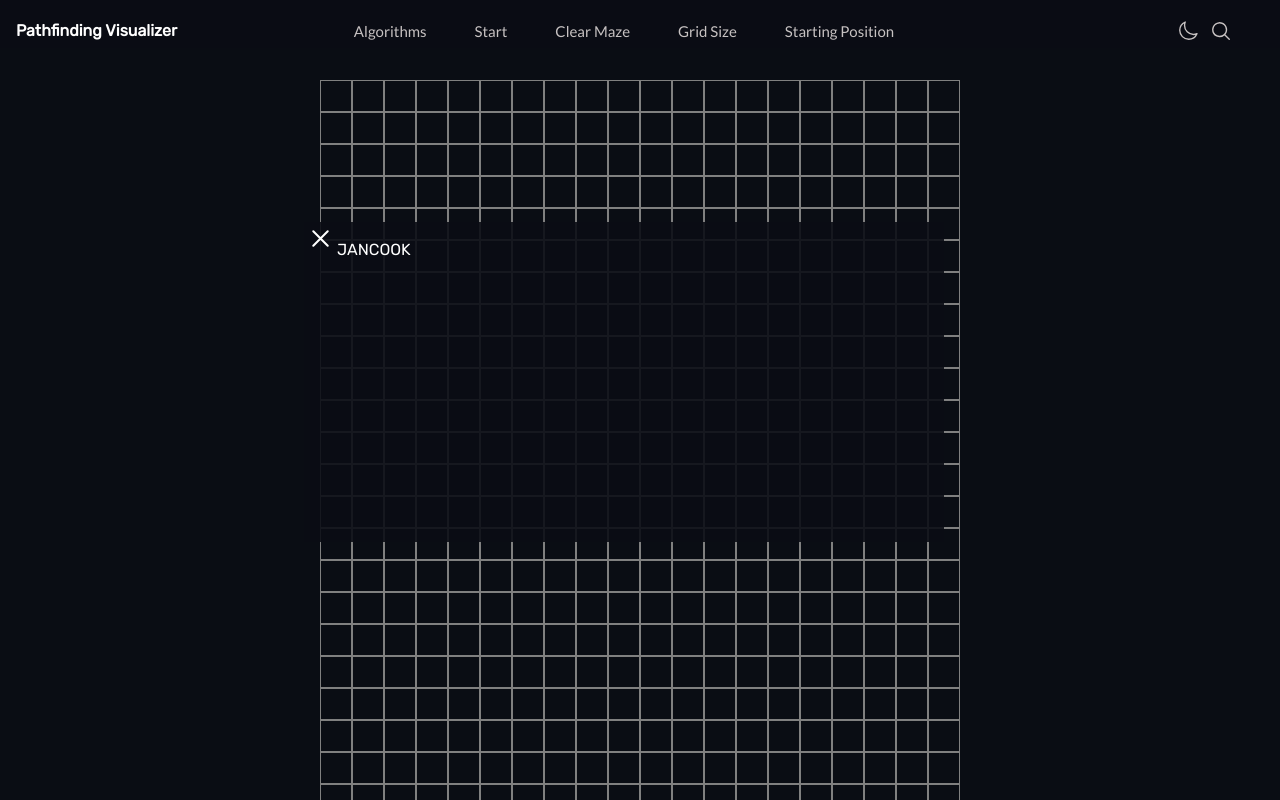
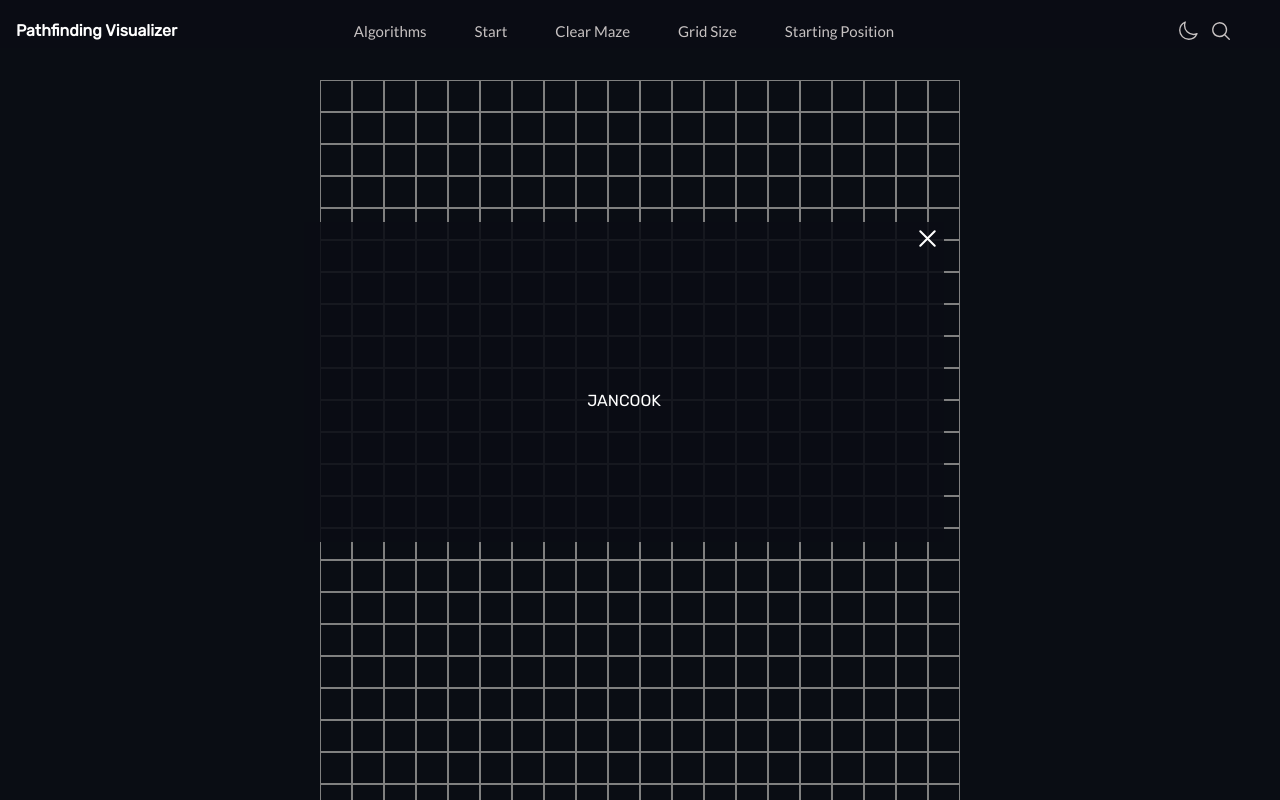
Before and after one commit to jacksonfernando/pathfinding-visualizer, a Next.js app: page / in a window 1280 px wide. Shown: the top 800 px of the page. Built offline with nearby package versions, Linux system fonts and the light colour scheme.

Commit message:
move close icon to right

```diff
--- a/src/components/modal/index.js
+++ b/src/components/modal/index.js
@@ -4,13 +4,17 @@ import { IoCloseOutline } from "react-icons/io5";
 const Modal = ({ content, open, setIsModalOpen }) => {
   return open && (
     <div className={modalStyle.container}>
+      <div className={modalStyle.closeIcon}>
         <IoCloseOutline
           key='closeMenu'
           size={33}
           onClick={() => setIsModalOpen(false)}
         />
+      </div>
+      <div className={modalStyle.content}>
         {content}
-    </div>
+      </div >
+    </div >
   )
 }
 
--- a/src/components/modal/modal.module.css
+++ b/src/components/modal/modal.module.css
@@ -5,4 +5,15 @@
   height: 20rem;
   margin: 10rem auto;
   color: white;
+  display: grid;
 }
+
+.closeIcon {
+  grid-row: 1;
+  text-align: right;
+}
+
+.content {
+  grid-row: 2;
+  text-align: center;
+}
```
Lines whose indentation alone changed are shown as unchanged.
